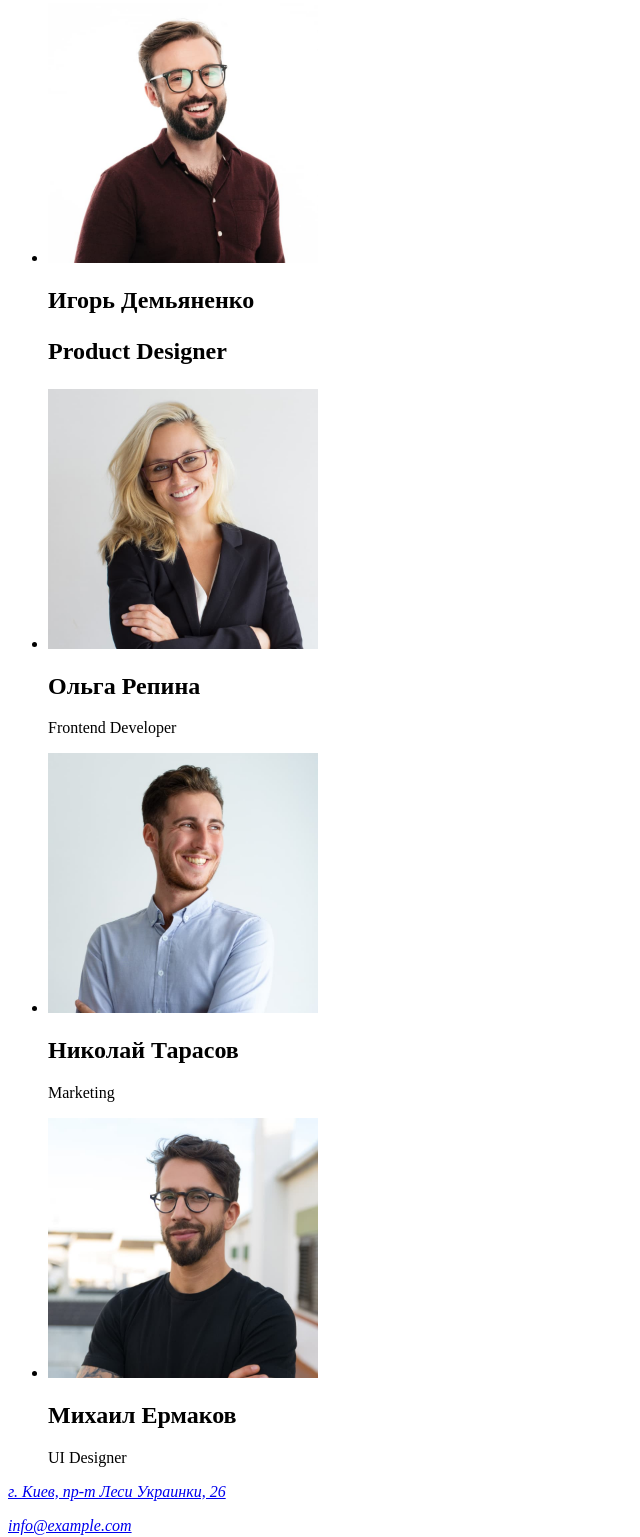
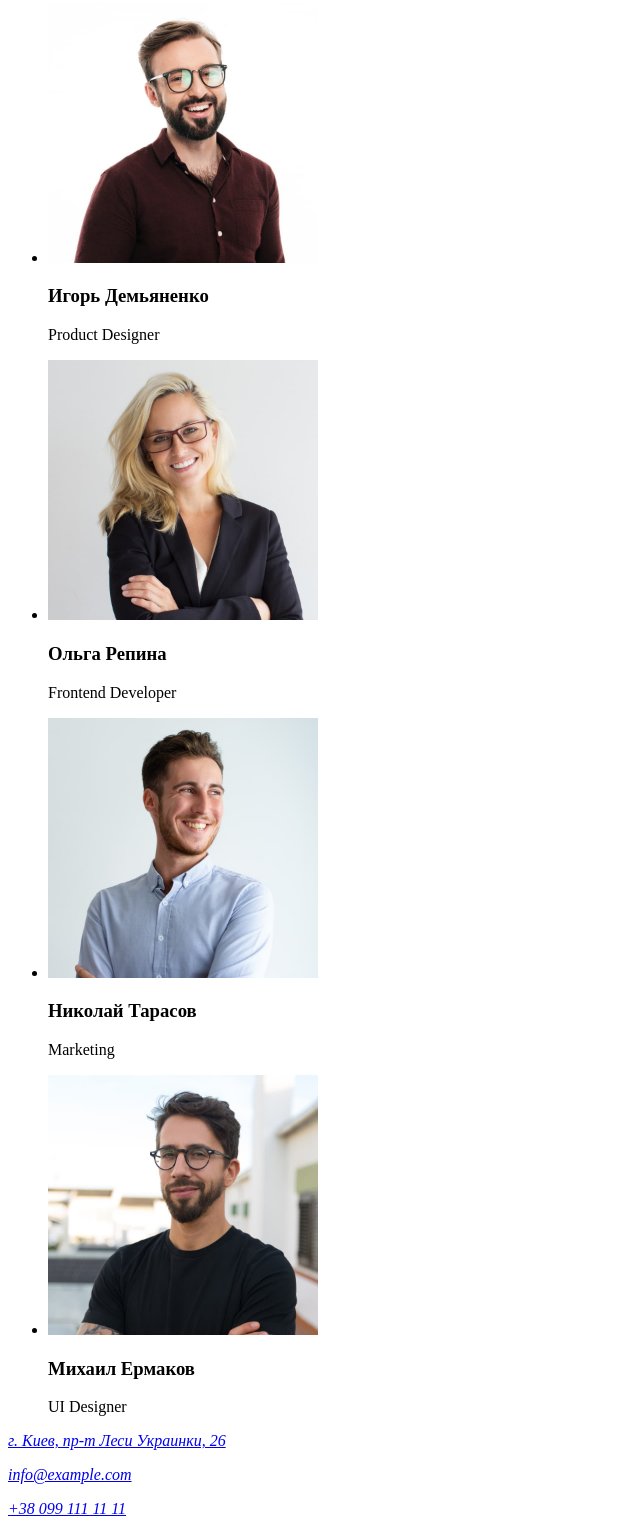
Before and after one commit to Justin-Quayle/goit-markup-hw-01, a plain HTML site: page index.html in a window 1280 px wide. Shown: the part 1600-3137 px from the top of the page, without its empty margins (0-640 px from the left). Drawn offline with Linux system fonts and the light colour scheme.

Commit message:
update 1

```diff
--- a/index.html
+++ b/index.html
@@ -77,22 +77,22 @@
         <ul>
             <li>
                 <img src="./images/1demyanenko.jpg" alt="" width="270" height="260">
-                <h2>Игорь Демьяненко<h2>
+                <h3>Игорь Демьяненко</h3>
                 <p lang="en">Product Designer</p>
             </li>
             <li>
                 <img src="./images/2repina.jpg" alt="" width="270" height="260">
-                <h2>Ольга Репина</h2>
+                <h3>Ольга Репина</h3>
                 <p lang="en">Frontend Developer</p>
             </li>
             <li>
                 <img src="./images/3tarasov.jpg" alt="" width="270" height="260">
-                <h2>Николай Тарасов</h2>
+                <h3>Николай Тарасов</h3>
                 <p lang="en">Marketing</p>
             </li>
             <li>
                 <img src="./images/4ermakov.jpg" alt="" width="270" height="260">
-                <h2>Михаил Ермаков</h2>
+                <h3>Михаил Ермаков</h3>
                 <p lang="en">UI Designer</p>
             </li>
         </ul>
```
